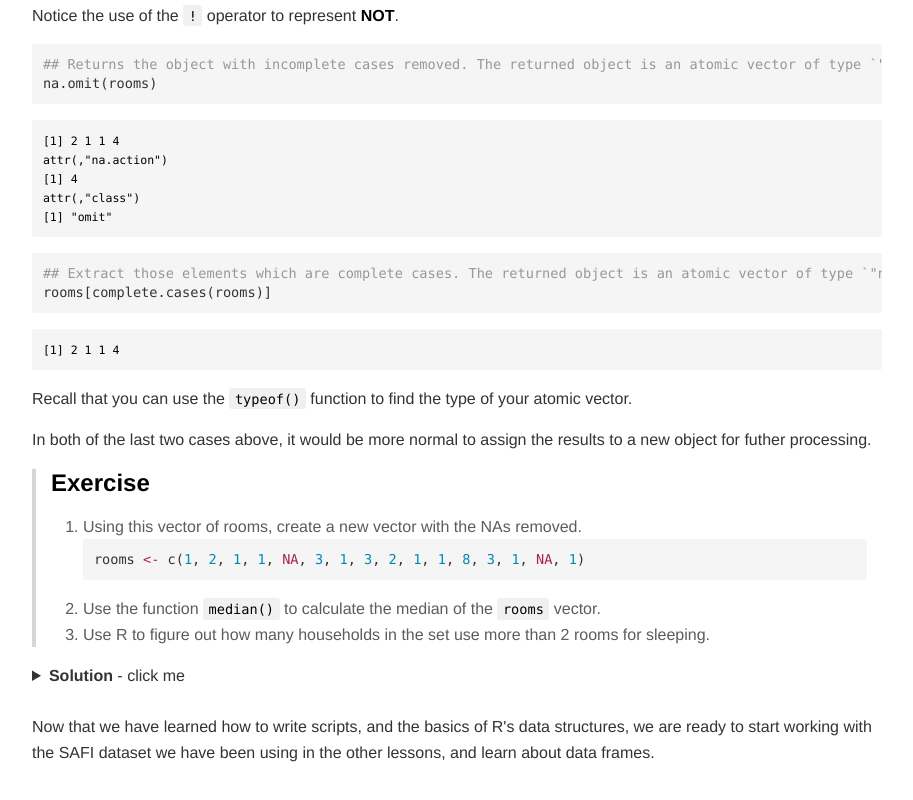
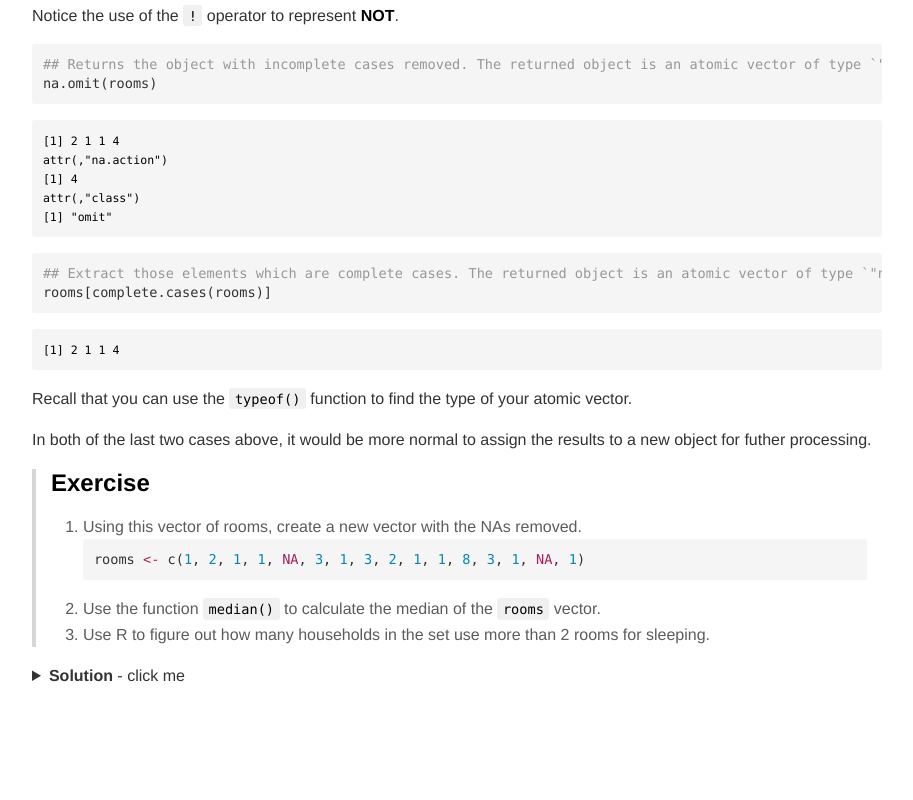
Before and after one commit to PeterSmyth12/Intro_to_R_241019, a plain HTML site: page 01-intro-to-r.html in a window 1280 px wide. Shown: the part 10569-11369 px from the top of the page, without its empty margins (183-1096 px from the left). After the commit the page ends 11315 px from the top, so only its background shows below. Drawn offline with nearby package versions, Linux system fonts and the light colour scheme.

Commit message:
Add files via upload

```diff
--- a/01-intro-to-r.html
+++ b/01-intro-to-r.html
@@ -561,7 +561,6 @@ rooms_above_2 <span class="token operator">&lt;-</span> rooms_no_na<span class="
 length<span class="token punctuation">(</span>rooms_above_2<span class="token punctuation">)</span>
 </pre></details>
 <br>
-<p>Now that we have learned how to write scripts, and the basics of R&apos;s data structures, we are ready to start working with the SAFI dataset we have been using in the other lessons, and learn about data frames.</p>
 
       </div>
 
```
